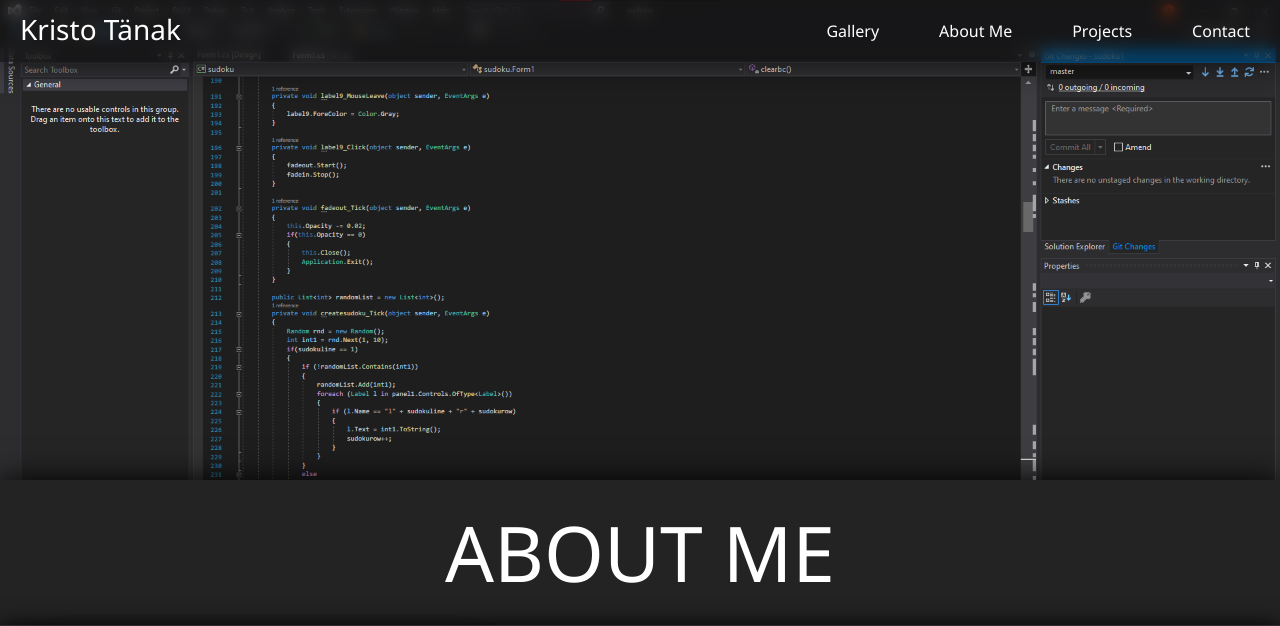
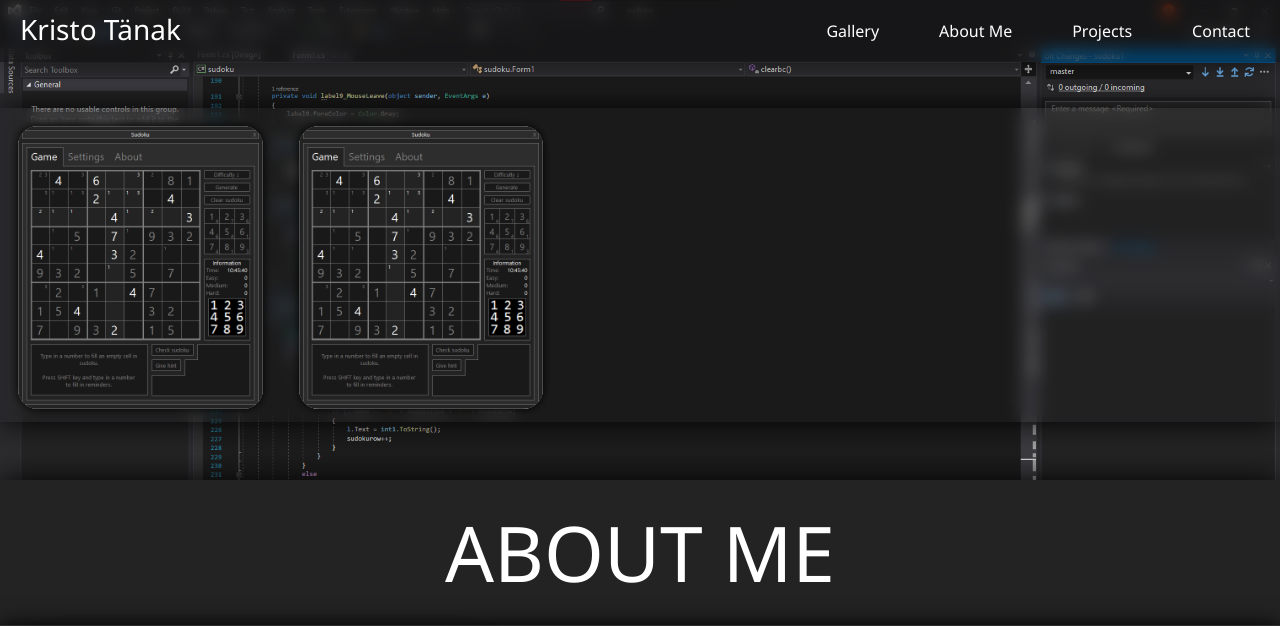
Before and after one commit to tanakimees/tanakimees.github.io, a PHP site: page /home.html in a window 1280 px wide. Shown: the top 626 px of the page. Run offline with PHP 8.4, Linux system fonts and the light colour scheme.

Commit message:
phm valma

```diff
--- a/home.css
+++ b/home.css
@@ -2,6 +2,7 @@
   margin: 0px;
   padding: 0px;
   border: 0px;
+  scroll-behavior: smooth;
 }
 
 .header {
@@ -205,6 +206,31 @@
   font-size: 5vw;
   box-shadow: rgba(0, 0, 0, 1) 0px 0px 10px;
   border-radius: 20px;
+}
+
+.gallerylol {
+  height: auto;
+  width: 100%;
+  background-color: rgb(0,0,0, 0.1);
+  backdrop-filter: blur(8px);
+  margin-top: 108px;
+  box-shadow: rgba(0, 0, 0, 1) 0px 0px 10px;
+  margin-bottom: 58px;
+  flex-direction: row;
+  display: flex;
+  overflow-x: scroll;
+}
+
+.gallery1 {
+  height: 90%;
+  width: auto;
+  margin: 18px;
+  background-image: url(/img/gallery1.png);
+  background-repeat: no-repeat;
+  background-size: contain;
+  background-color: beige;
+  border-radius: 20px;
+  box-shadow: rgba(0, 0, 0, 1) 0px 0px 10px;
 }
 
 .header .menu-icon {
@@ -432,4 +458,15 @@
     box-shadow: rgba(0, 0, 0, 1) 0px 0px 30px;
     border-radius: 30px;
   }
+
+  .gallerylol {
+    height: auto;
+    width: 100%;
+    background-color: rgb(0,0,0, 0.1);
+    backdrop-filter: blur(8px);
+    margin-top: 108px;
+    box-shadow: rgba(0, 0, 0, 1) 0px 0px 30px;
+    margin-bottom: 58px;
+    overflow-x: hidden;
+  }
 }
--- a/home.html
+++ b/home.html
@@ -23,7 +23,11 @@
       </header>
 
       <div class="main" id="section1">
-
+        <div class="gallerylol">
+          <img class="gallery1" src="/img/gallery1.png" alt="">
+          <img class="gallery1" src="/img/gallery1.png" alt="">
+          </div>
+        </div>
       </div>
 
       <div class="banner" id="section2">
```
Also changed, not shown: img/gallery1.png (added).
